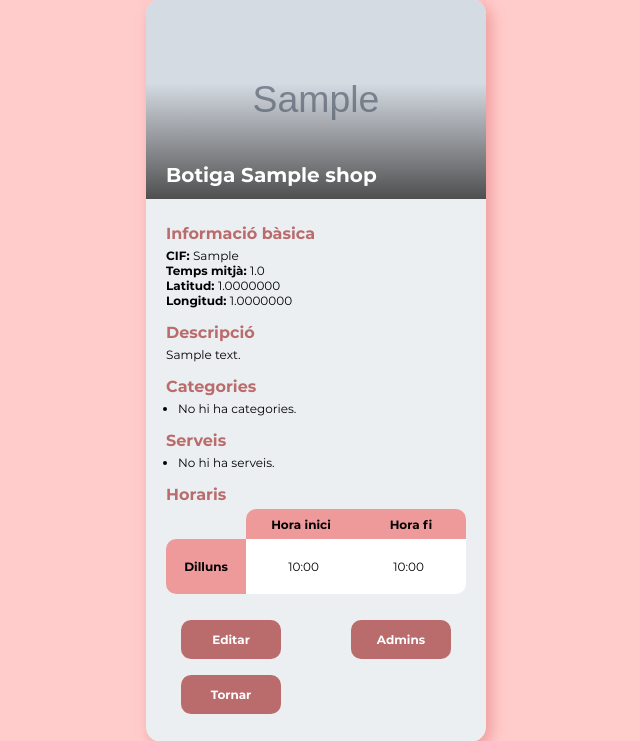
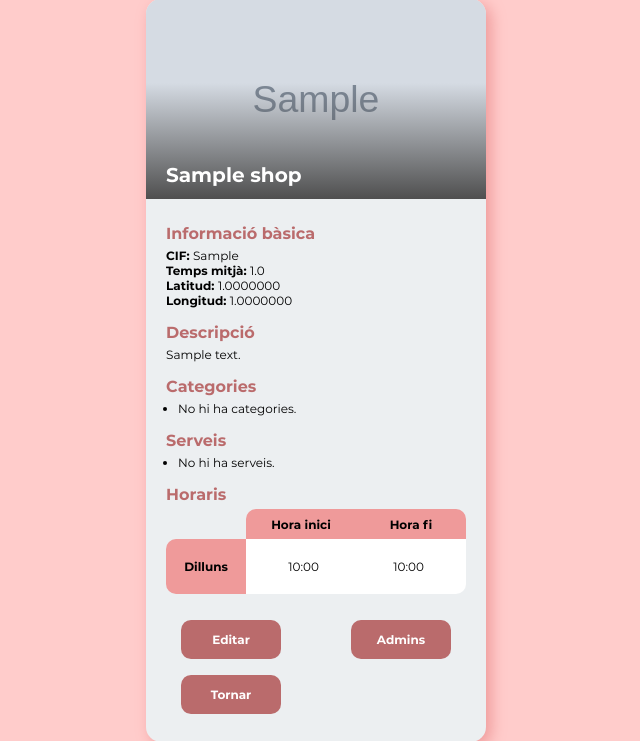
Before and after one commit to Casassarnau/ConfinAppCommerce, a Django app: a page that uses shop/templates/shopview.html in a window 1280 px wide. Shown: the part 126-867 px from the top of the page, without its empty margins (324-964 px from the left). Run offline with Django 3.2, Linux system fonts and the light colour scheme; a user stored in the database is signed in; tables that the repository leaves empty hold one stand-in row (values such as "Sample post"); grey boxes marked "Sample" are stand-in pictures; some libraries are stand-ins or nearby versions.

Commit message:
deleted Botiga from titles

```diff
--- a/shop/templates/shopview.html
+++ b/shop/templates/shopview.html
@@ -5,7 +5,7 @@
     <div class="shop-card">
 
         <div class="image-card" style="background-image: url('{{ shop.photo.url }}')">
-                <h4><span>Botiga {{ shop.name }}</span></h4>
+                <h4><span>{{ shop.name }}</span></h4>
         </div>
 
         <div class="content-card">
```
